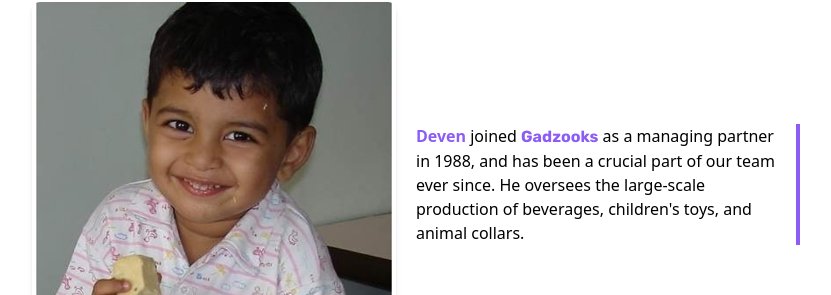
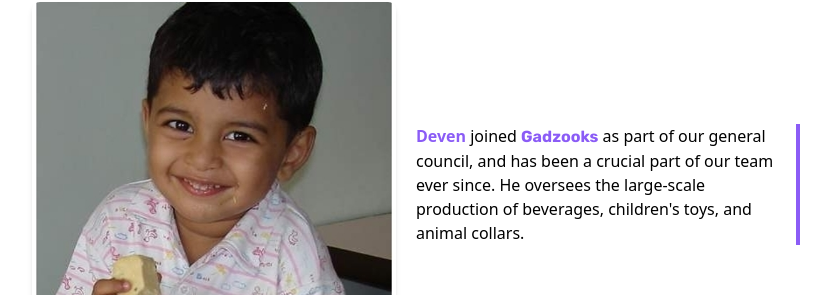
Before and after one commit to cjdenio/gadzooks, a Next.js app: page /team in a window 1280 px wide. Shown: the part 1146-1441 px from the top of the page, without its empty margins (224-1055 px from the left). Built offline with nearby package versions, Linux system fonts and the light colour scheme.

Commit message:
general council

```diff
--- a/src/pages/team.tsx
+++ b/src/pages/team.tsx
@@ -66,8 +66,8 @@ export default function TeamPage() {
           />
           <div className="flex-1 border-purple-500 border-r-4 border-solid pr-4 min-w-200">
             <b className="text-purple-500">Deven</b> joined{" "}
-            <b className="text-purple-500 font-logo">Gadzooks</b> as a managing
-            partner in 1988, and has been a crucial part of our team ever since.
+            <b className="text-purple-500 font-logo">Gadzooks</b> as part of our
+            general council, and has been a crucial part of our team ever since.
             He oversees the large-scale production of beverages, children's
             toys, and animal collars.
           </div>
```
